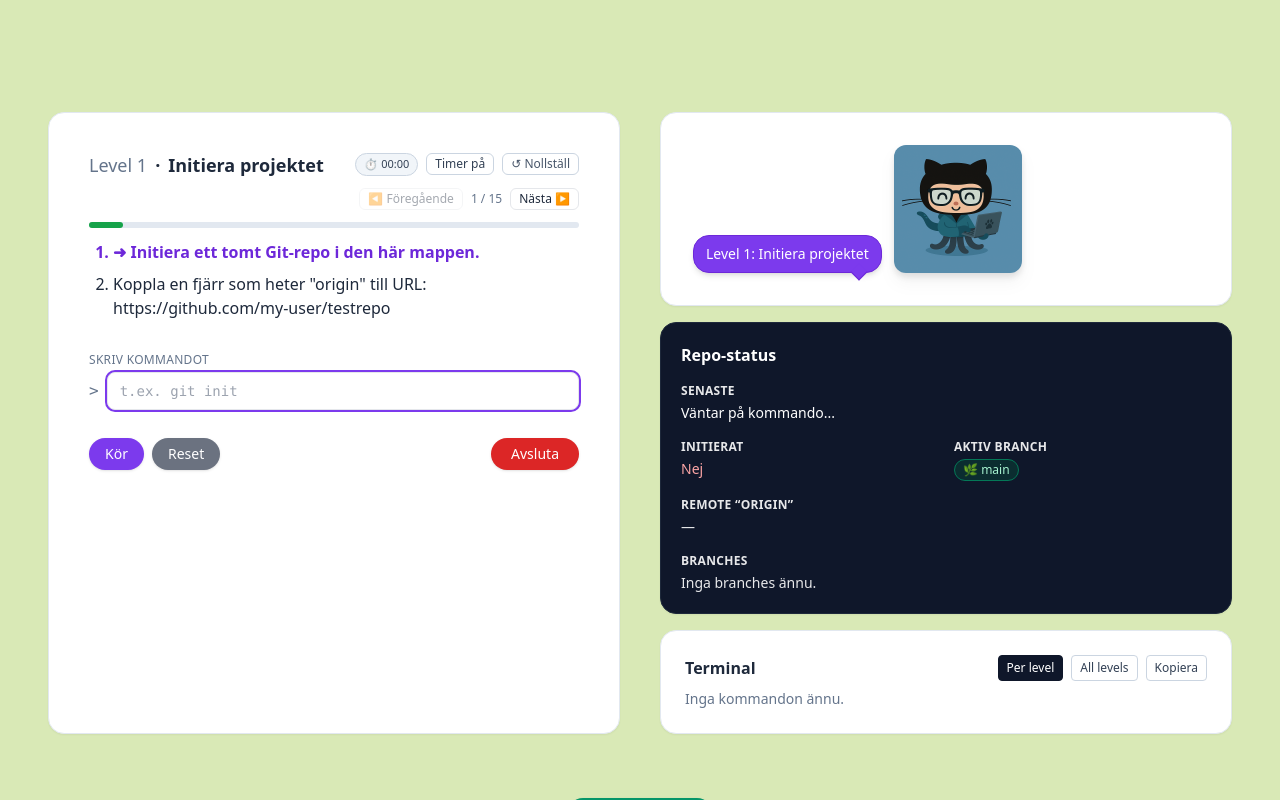
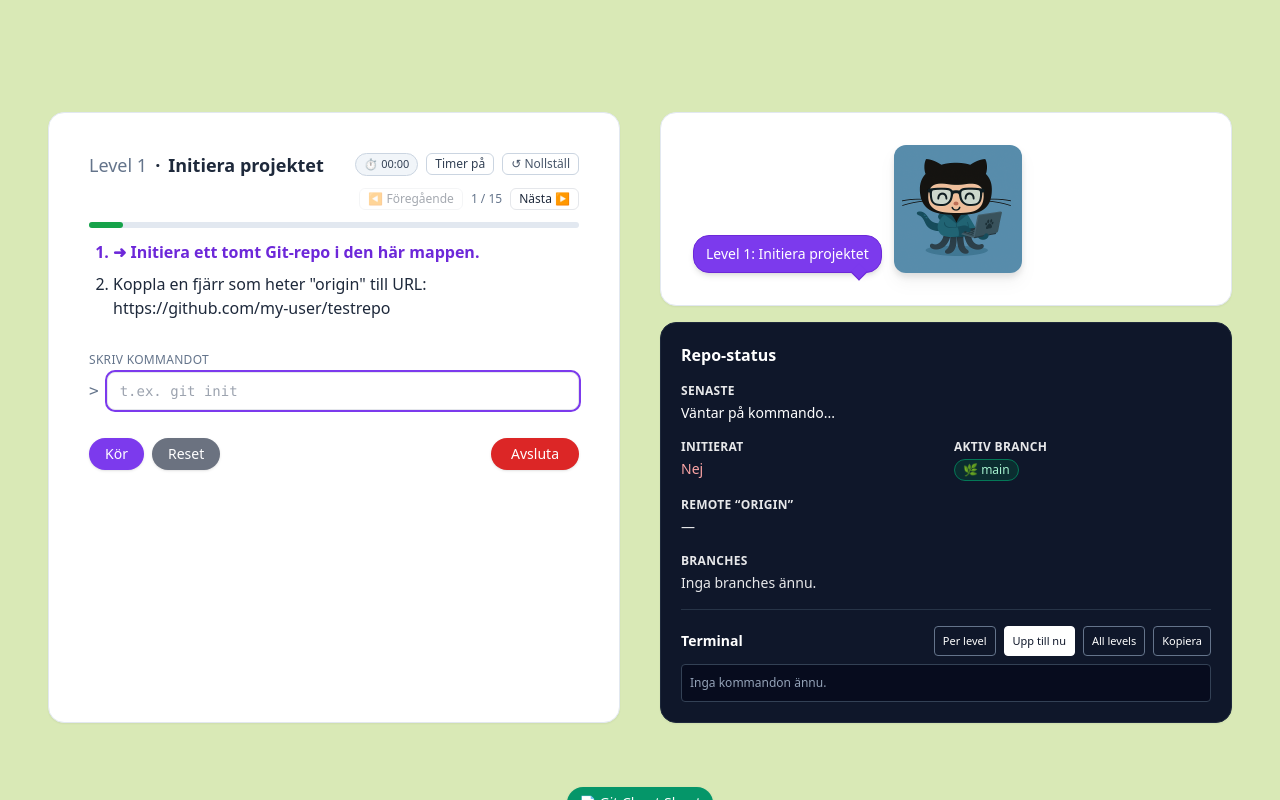
Before and after one commit to DulamaA/git-land-game, a React (Vite) app: page /game/1 in a window 1280 px wide. Built offline with nearby package versions, Linux system fonts and the light colour scheme.

Commit message:
:recycle: refactor: render TerminalPanel component inside RepoStatus via props + default scope now "upto"(all commands up to current level) + add dark/light theme styles

```diff
--- a/src/components/Game/RepoStatus.tsx
+++ b/src/components/Game/RepoStatus.tsx
@@ -1,12 +1,23 @@
 import type { RepoState, StatusMsg } from '../../models/repo';
+import TerminalPanel from '../TerminalPanel';
 
 type Props = {
   repo: RepoState;
   message?: StatusMsg | null;
+
+  historyItems?: Parameters<typeof TerminalPanel>[0]['historyItems'];
+  levelId?: number;
+  defaultScope?: Parameters<typeof TerminalPanel>[0]['defaultScope'];
 };
 
 // Component to display the current status of the repository
-export default function RepoStatus({ repo, message }: Props) {
+export default function RepoStatus({
+  repo,
+  message,
+  historyItems = [],
+  levelId,
+  defaultScope = 'upto',
+}: Props) {
   const current = repo.current ?? '-';
 
   const messageClass =
@@ -92,6 +103,15 @@ export default function RepoStatus({ repo, message }: Props) {
           </div>
         )}
       </div>
+
+      <div className="pt-4 mt-4 border-t border-slate-700/70">
+        <TerminalPanel
+          historyItems={historyItems ?? []}
+          levelId={levelId ?? 1}
+          defaultScope={defaultScope ?? 'upto'}
+          variant="dark"
+        />
+      </div>
     </aside>
   );
 }
--- a/src/components/GameScreen.tsx
+++ b/src/components/GameScreen.tsx
@@ -5,7 +5,6 @@ import CommandInput from './Game/CommandInput';
 import RepoStatus from './Game/RepoStatus';
 import OctocatAvatar from './Game/OctocatAvatar';
 import GameFooter from './GameFooter';
-import TerminalPanel from './TerminalPanel';
 import { variantByLevel } from '../utils/octocatVariants';
 import type { OctoMood } from '../utils/octocatVariants';
 import { talk, pick } from '../utils/octocatTalk';
@@ -253,8 +252,12 @@ export default function GameScreen() {
           <div className="rounded-2xl border border-slate-200 bg-white p-6 lg:p-8 shadow-sm">
             <OctocatAvatar variant={variant} say={bubble} mood={mood} />
           </div>
-          <RepoStatus repo={repo} message={statusMsg} />
-          <TerminalPanel historyItems={history} levelId={level.id} defaultScope="level" />
+          <RepoStatus
+            repo={repo}
+            message={statusMsg}
+            historyItems={history}
+            levelId={level.id}
+            defaultScope='upto' />
         </div>
       </section>
 
--- a/src/components/TerminalPanel.tsx
+++ b/src/components/TerminalPanel.tsx
@@ -1,4 +1,6 @@
-import { useMemo, useState } from 'react';
+import React, {
+  useEffect, useMemo, useRef,
+} from 'react';
 import type { StatusMsg } from '../models/repo';
 
 export type HistoryItem = {
@@ -11,25 +13,44 @@ export type HistoryItem = {
   message: StatusMsg;
 };
 
+type Scope = 'level' | 'upto' | 'all';
+type Variant = 'light' | 'dark';
+
 type Props = {
   historyItems: HistoryItem[];
   levelId: number;
-  defaultScope?: 'level' | 'all';
+  defaultScope?: Scope;
+  variant?: Variant;
+  className?: string;
 };
 
 export default function TerminalPanel({
-  historyItems, levelId, defaultScope = 'level',
+  historyItems,
+  levelId,
+  defaultScope = 'upto',
+  variant = 'light',
+  className = '',
 }: Props) {
-  const [scope, setScope] = useState<'level' | 'all'>(defaultScope);
-
+  const [scope, setScope] = React.useState<Scope>(defaultScope);
+  const scrollRef = useRef<HTMLDivElement | null>(null);
 
   const list = useMemo(() => {
     const safe = Array.isArray(historyItems) ? historyItems : [];
-
-    const base = scope === 'level' ? safe.filter((h) => h.levelId === levelId) : safe;
+    const base =
+      scope === 'level' ? safe.filter((h) => h.levelId === levelId) :
+        scope === 'upto' ? safe.filter((h) => h.levelId <= levelId) : safe;
 
     return [...base].sort((a, b) => a.ts - b.ts);
   }, [historyItems, levelId, scope]);
+
+  // auto-scroll to bottom when list is updated
+  useEffect(() => {
+    const el = scrollRef.current;
+    if (!el) {
+      return;
+    }
+    el.scrollTop = el.scrollHeight;
+  }, [list.length]);
 
   const copyAll = async() => {
     const text = list.map((h) => `$ ${h.input}  ${h.ok ? '✅' : '❌'}`).join('\n');
@@ -40,53 +61,84 @@ export default function TerminalPanel({
     }
   };
 
+  // Light/dark mode
+  const isDark = variant === 'dark';
+  const colors = {
+    title: isDark ? 'text-white' : 'text-slate-800',
+    buttonActive: isDark ? 'bg-white text-slate-900 border-white' : 'bg-slate-900 text-white border-slate-900',
+    buttonIdle: isDark ? 'bg-transparent text-white border-slate-500' : 'bg-white text-slate-700 border-slate-300',
+    surface: isDark ? 'border-slate-700 bg-slate-950/60' : 'border-slate-200 bg-slate-50',
+    prompt: isDark ? 'text-slate-500' : 'text-slate-400',
+    cmd: isDark ? 'text-slate-100' : 'text-slate-800',
+    ok: isDark ? 'text-emerald-400' : 'text-emerald-600',
+    err: isDark ? 'text-red-400' : 'text-red-600',
+    empty: isDark ? 'text-slate-400' : 'text-slate-500',
+  };
+
   return (
-    <div className="rounded-2xl border border-slate-200 bg-white p-4 lg:p-6 shadow-sm">
-      <div className="mb-2 flex items-center gap-2">
-        <h3 className="text-base font-semibold text-slate-800">Terminal</h3>
-        <div className="ml-auto flex items-center gap-2 text-xs">
+    <div className={`space-y-2 ${className}`}>
+      {/* Header + controls */}
+      <div className="flex items-center gap-2">
+        <h4 className={`text-sm font-semibold ${colors.title}`}>Terminal</h4>
+        <div className="ml-auto flex items-center gap-2 text-[11px]">
           <button
             onClick={() => setScope('level')}
-            className={`rounded px-2 py-1 border ${scope === 'level' ? 'bg-slate-900 text-white border-slate-900' :
-              'bg-white text-slate-700 border-slate-300'}`}
+            className={`rounded px-2 py-1 border ${scope === 'level' ? colors.buttonActive : colors.buttonIdle}`}
+            title="Visa endast kommandon för aktuell nivå"
+            aria-pressed={scope === 'level'}
           >
             Per level
           </button>
           <button
+            onClick={() => setScope('upto')}
+            className={`rounded px-2 py-1 border ${scope === 'upto' ? colors.buttonActive : colors.buttonIdle}`}
+            title="Visa alla kommandon upp till aktuell nivå"
+            aria-pressed={scope === 'upto'}
+          >
+            Upp till nu
+          </button>
+          <button
             onClick={() => setScope('all')}
-            className={`rounded px-2 py-1 border ${scope === 'all' ?
-              'bg-slate-900 text-white border-slate-900' : 'bg-white text-slate-700 border-slate-300'}`}
+            className={`rounded px-2 py-1 border ${scope === 'all' ? colors.buttonActive : colors.buttonIdle}`}
+            title="Visa alla kommandon"
+            aria-pressed={scope === 'all'}
           >
             All levels
           </button>
-          <button onClick={copyAll} className="rounded px-2 py-1 border bg-white text-slate-700 border-slate-300">
+          <button
+            onClick={copyAll}
+            className={`rounded px-2 py-1 border ${colors.buttonIdle}`}
+            title="Kopiera visade kommandon"
+          >
             Kopiera
           </button>
         </div>
       </div>
 
+      {/* Terminal surface */}
+      <div
+        ref={scrollRef}
+        className={`rounded border p-2 max-h-56 overflow-y-auto ${colors.surface}`}
+        role="log"
+        aria-live="polite"
+      >
         {list.length === 0 ? (
-        <p className="text-sm text-slate-500">Inga kommandon ännu.</p>
+          <p className={`text-[12px] ${colors.empty}`}>Inga kommandon ännu.</p>
         ) : (
-        <ul className="font-mono text-xs space-y-1 max-h-56 overflow-y-auto rounded
-         border border-slate-200 bg-slate-50 p-2">
+          <ul className="font-mono text-[12px] space-y-1">
             {list.map((h, i) => (
               <li key={`${h.ts}-${i}`} className="flex items-center gap-2">
-              <span className="text-slate-400 select-none">$</span>
-              <span className="text-slate-800 break-words">{h.input || '∅'}</span>
-              <span className={h.ok ? 'text-emerald-600' : 'text-red-600'}>{h.ok ? '✅' : '❌'}</span>
-              <span className="ml-auto text-slate-400">
-                {new Date(h.ts).toLocaleTimeString()}{' '}
-                {scope === 'all' && (
-                  <>
-                    • L{h.levelId} S{h.stepIndex + 1}
-                  </>
-                )}
+                <span className={`${colors.prompt} select-none`}>$</span>
+                <span className={`${colors.cmd} break-words`}>{h.input || '∅'}</span>
+                <span className={h.ok ? colors.ok : colors.err}>{h.ok ? '✅' : '❌'}</span>
+                <span className={`${colors.prompt} ml-auto`}>
+                  {new Date(h.ts).toLocaleTimeString()} • L{h.levelId} S{h.stepIndex + 1}
                 </span>
               </li>
             ))}
           </ul>
         )}
       </div>
+    </div>
   );
 }
```
Lines whose indentation alone changed are shown as unchanged.
